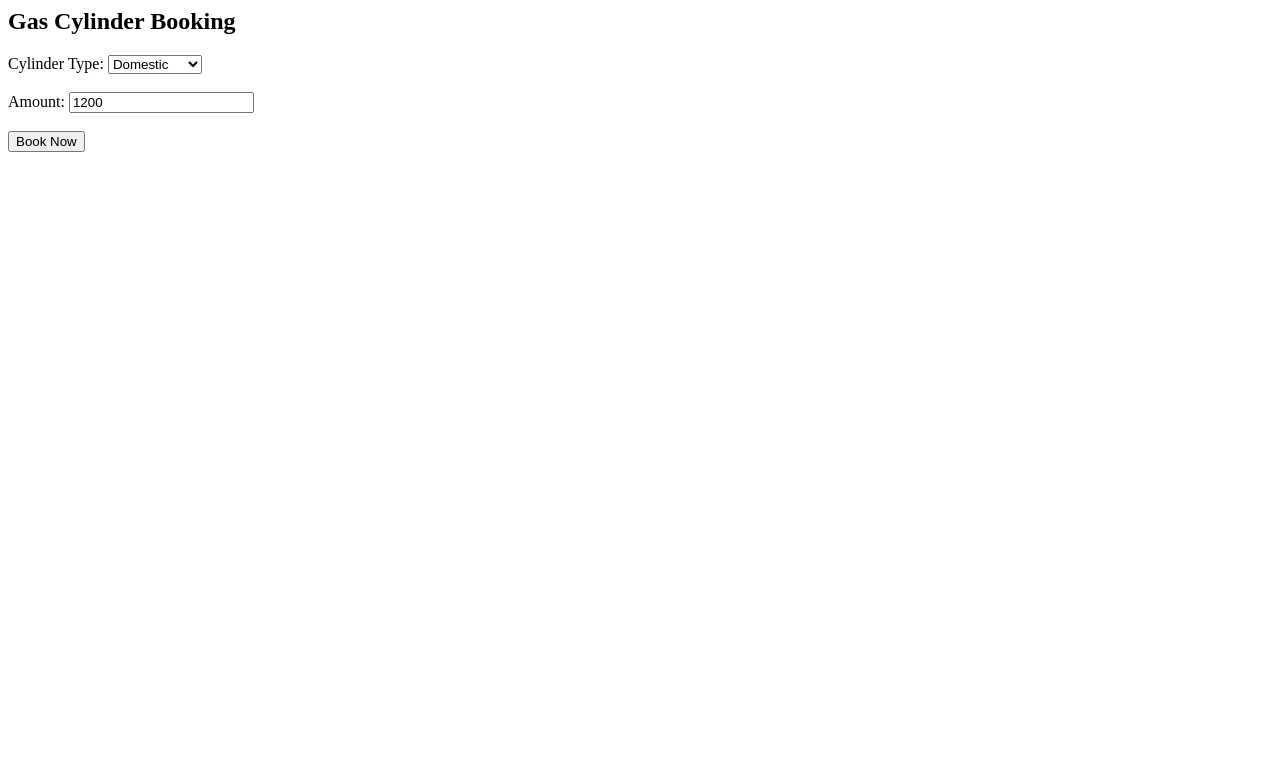
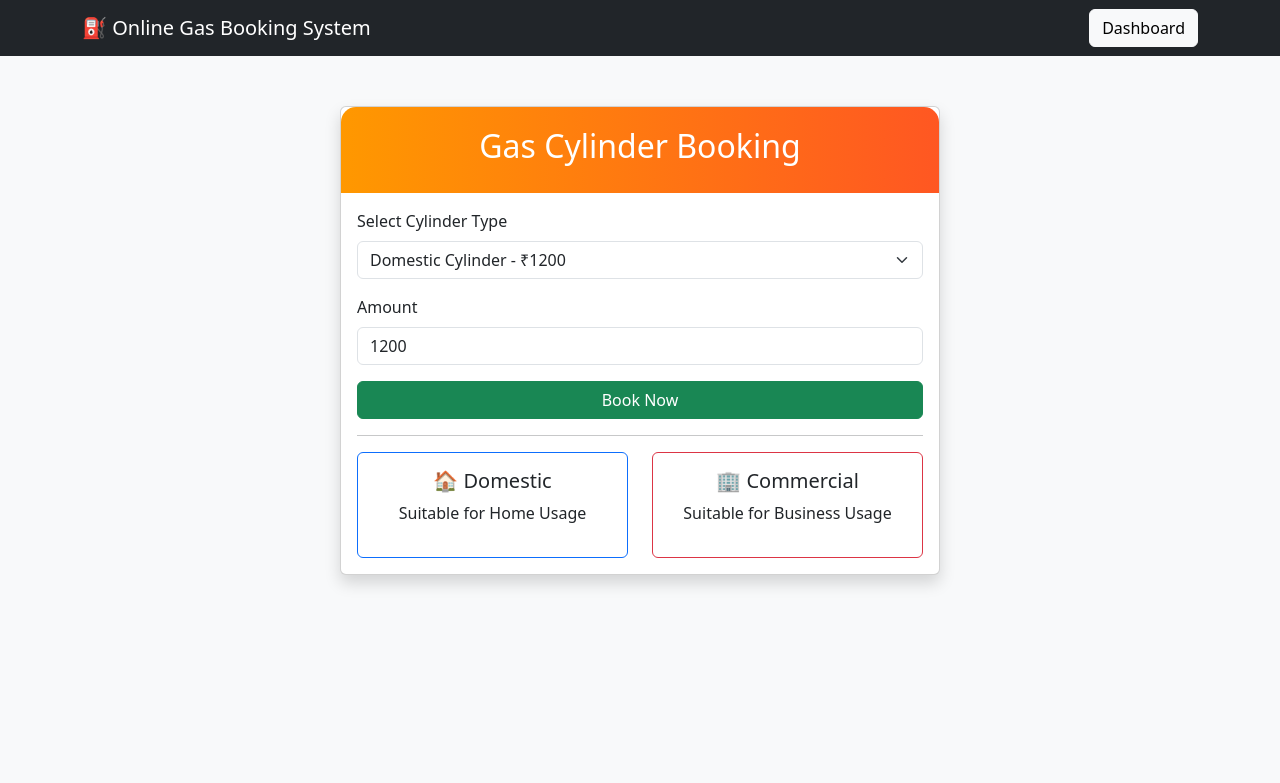
Before and after one commit to shravanikenchu-web/Online-Gas-Booking-System, a Flask app: page /booking in a window 1280 px wide. Shown: the top 783 px of the page. Run offline with Flask 3, Linux system fonts and the light colour scheme; the visitor is signed in with stand-in values (Sample User, id 1).

Commit message:
Update 05_booking.html

```diff
--- a/templates/05_booking.html
+++ b/templates/05_booking.html
@@ -1,30 +1,126 @@
-<! DOCTYPE html>
-<html>
+<!DOCTYPE html>
+<html lang="en">
+
 <head>
-    <title>Book Cylinder</title>
+    <meta charset="UTF-8">
+    <meta name="viewport" content="width=device-width, initial-scale=1.0">
+    <title>Book Gas Cylinder</title>
+
+    <link href="https://cdn.jsdelivr.net/npm/bootstrap@5.3.3/dist/css/bootstrap.min.css" rel="stylesheet">
+
+    <style>
+        body{
+            background:#f8f9fa;
+        }
+
+        .booking-card{
+            max-width:600px;
+            margin:auto;
+            margin-top:50px;
+        }
+
+        .header{
+            background:linear-gradient(to right,#ff9800,#ff5722);
+            color:white;
+            padding:20px;
+            text-align:center;
+            border-radius:15px 15px 0 0;
+        }
+    </style>
 </head>
+
 <body>
 
-<h2>Gas Cylinder Booking</h2>
+<nav class="navbar navbar-dark bg-dark">
+    <div class="container">
+        <span class="navbar-brand">
+            ⛽ Online Gas Booking System
+        </span>
 
-<form method="POST">
+        <a href="/dashboard" class="btn btn-light">
+            Dashboard
+        </a>
+    </div>
+</nav>
 
-    <label>Cylinder Type:</label>
-    <select name="cylinder_type">
-        <option>Domestic</option>
-        <option>Commercial</option>
-    </select>
+<div class="container">
 
-    <br><br>
+    <div class="card shadow booking-card">
 
-    <label>Amount:</label>
-    <input type="text" name="amount" value="1200">
+        <div class="header">
+            <h2>Gas Cylinder Booking</h2>
+        </div>
 
-    <br><br>
+        <div class="card-body">
 
-    <button type="submit">Book Now</button>
+            <form method="POST">
 
-</form>
+                <div class="mb-3">
+                    <label class="form-label">
+                        Select Cylinder Type
+                    </label>
+
+                    <select name="cylinder_type" class="form-select">
+
+                        <option value="Domestic">
+                            Domestic Cylinder - ₹1200
+                        </option>
+
+                        <option value="Commercial">
+                            Commercial Cylinder - ₹2200
+                        </option>
+
+                    </select>
+                </div>
+
+                <div class="mb-3">
+                    <label class="form-label">
+                        Amount
+                    </label>
+
+                    <input type="text"
+                           name="amount"
+                           value="1200"
+                           class="form-control"
+                           readonly>
+                </div>
+
+                <button type="submit"
+                        class="btn btn-success w-100">
+                    Book Now
+                </button>
+
+            </form>
+
+            <hr>
+
+            <div class="row text-center">
+
+                <div class="col-md-6">
+                    <div class="card border-primary">
+                        <div class="card-body">
+                            <h5>🏠 Domestic</h5>
+                            <p>Suitable for Home Usage</p>
+                        </div>
+                    </div>
+                </div>
+
+                <div class="col-md-6">
+                    <div class="card border-danger">
+                        <div class="card-body">
+                            <h5>🏢 Commercial</h5>
+                            <p>Suitable for Business Usage</p>
+                        </div>
+                    </div>
+                </div>
+
+            </div>
+
+        </div>
+
+    </div>
+
+</div>
 
 </body>
 </html>
```
